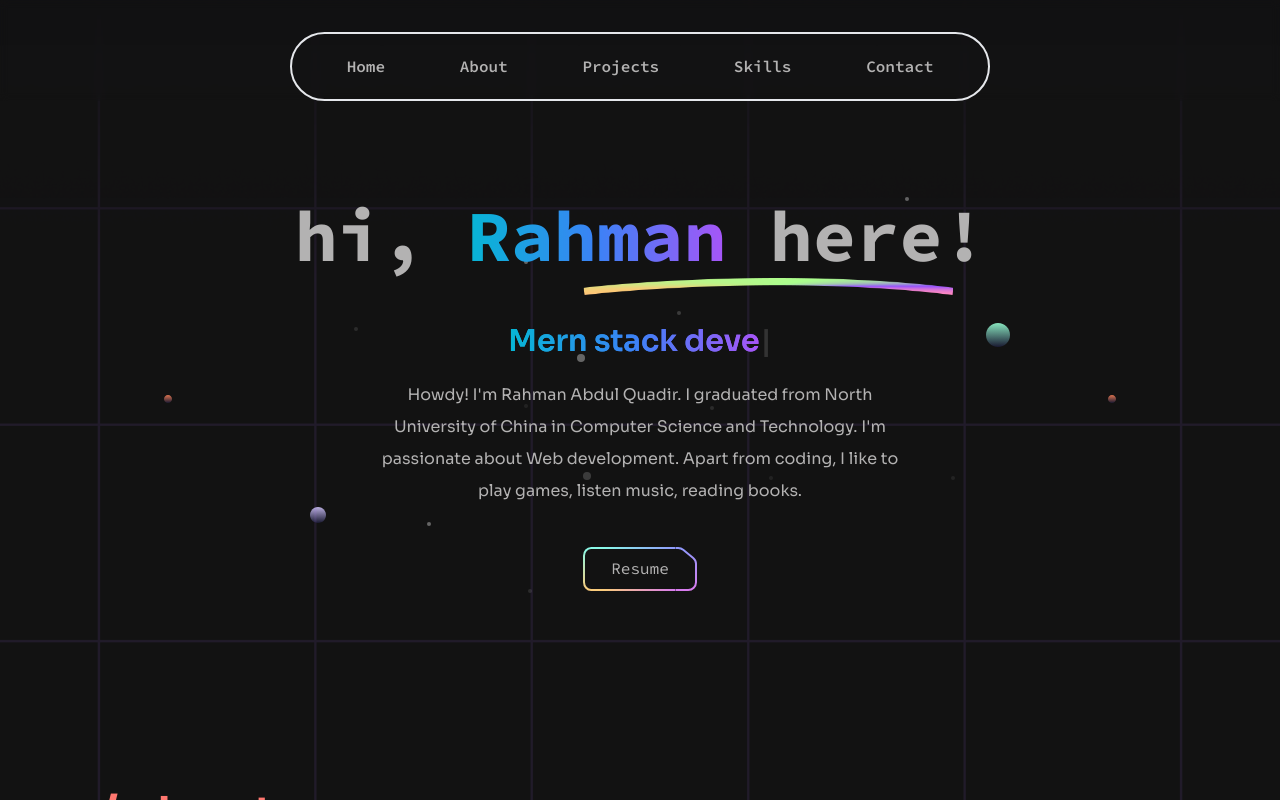
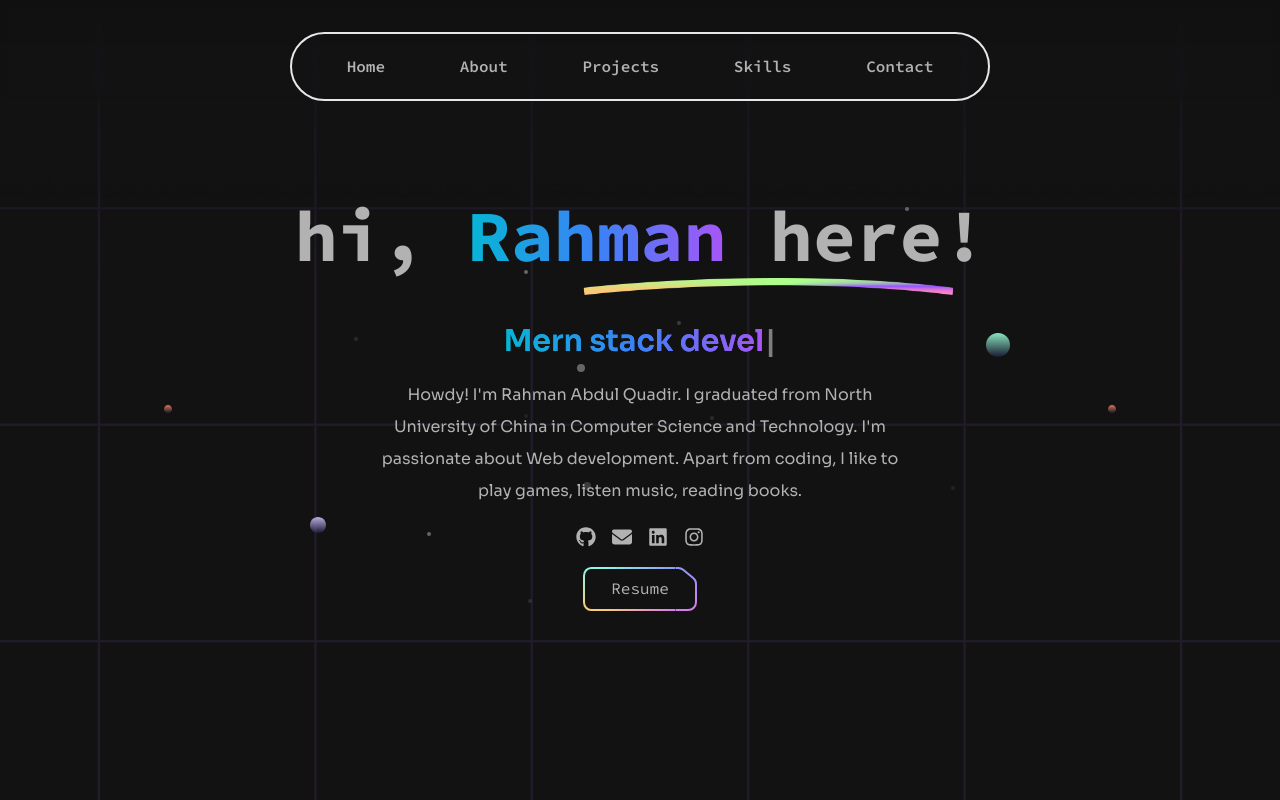
Before and after one commit to rahmanabdulquadir/rahman-aq-portfolio, a React (Vite) app: page / in a window 1280 px wide. Shown: the top 800 px of the page. Built offline with nearby package versions, Linux system fonts and the light colour scheme.

Commit message:
social links attached

```diff
--- a/src/index.css
+++ b/src/index.css
@@ -33,3 +33,7 @@
     color: black; /* Change to any desired text color */
   }
 }
+
+.space-x-y {
+  @apply max-w-[70rem]
+}
--- a/src/sections/Home.jsx
+++ b/src/sections/Home.jsx
@@ -5,6 +5,7 @@ import bubble from "../assets/images/bubble.svg";
 import { motion } from "framer-motion";
 import { fadeIn } from "../components/MotionVariation";
 import Typewriter from "typewriter-effect";
+import { FaGithub, FaLinkedin, FaEnvelope, FaInstagram } from "react-icons/fa6";
 
 const Home = () => {
   return (
@@ -67,6 +68,22 @@ const Home = () => {
         reading books.
       </motion.p>
 
+      <div className="flex justify-center items-center gap-4">
+        <a href="https://github.com/rahmanabdulquadir" target="_blank">
+          <FaGithub className="size-5" />
+        </a>
+        <a href="rahmanaq777@gmail.com" target="_blank">
+          <FaEnvelope className="size-5" />
+        </a>
+        <a href="https://www.linkedin.com/in/rahman-abdul-quadir-529a46246/" target="_blank">
+        <FaLinkedin className="size-5" />
+        </a>
+        <a href="https://www.instagram.com/___babahyaga" target="_blank">
+          <FaInstagram className="size-5" />
+        </a>
+
+      </div>
+
       <Button className="mt-5">
         <motion.a
           variants={fadeIn("up", 0.2)}
```
